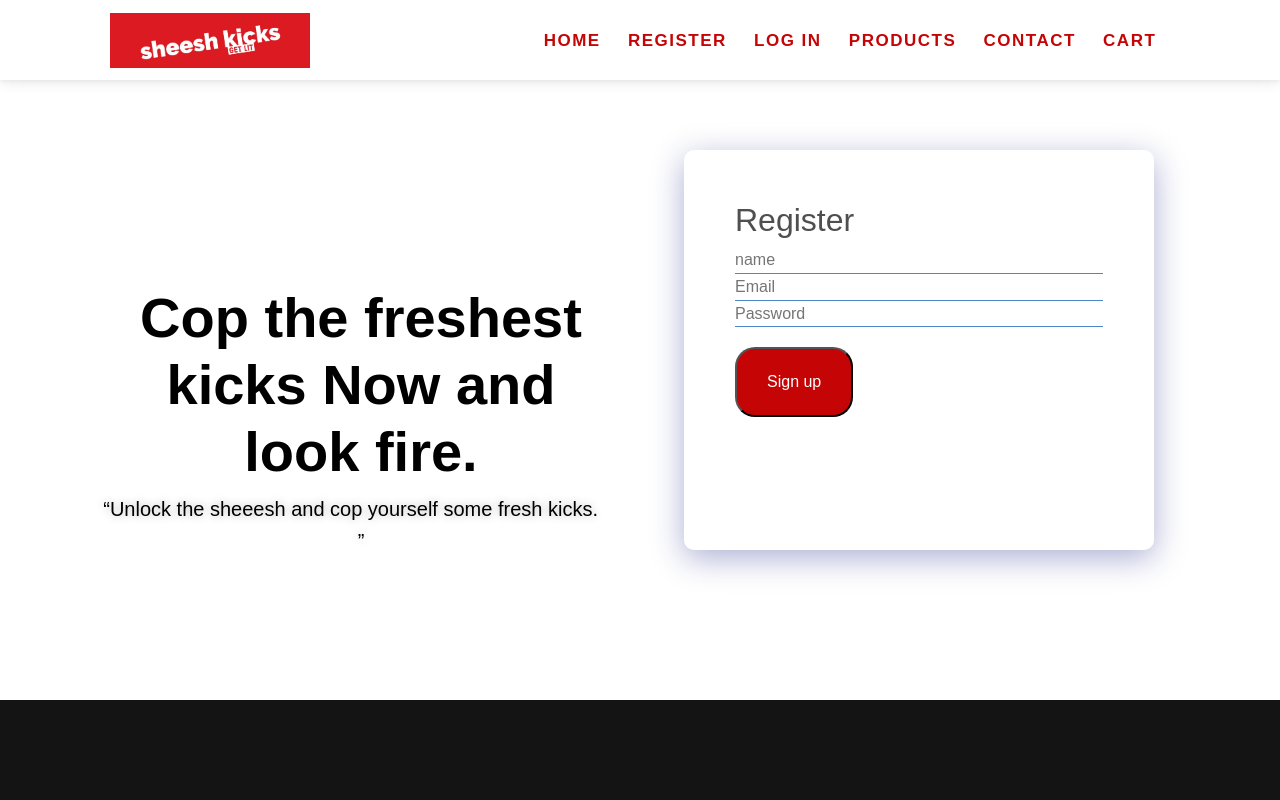
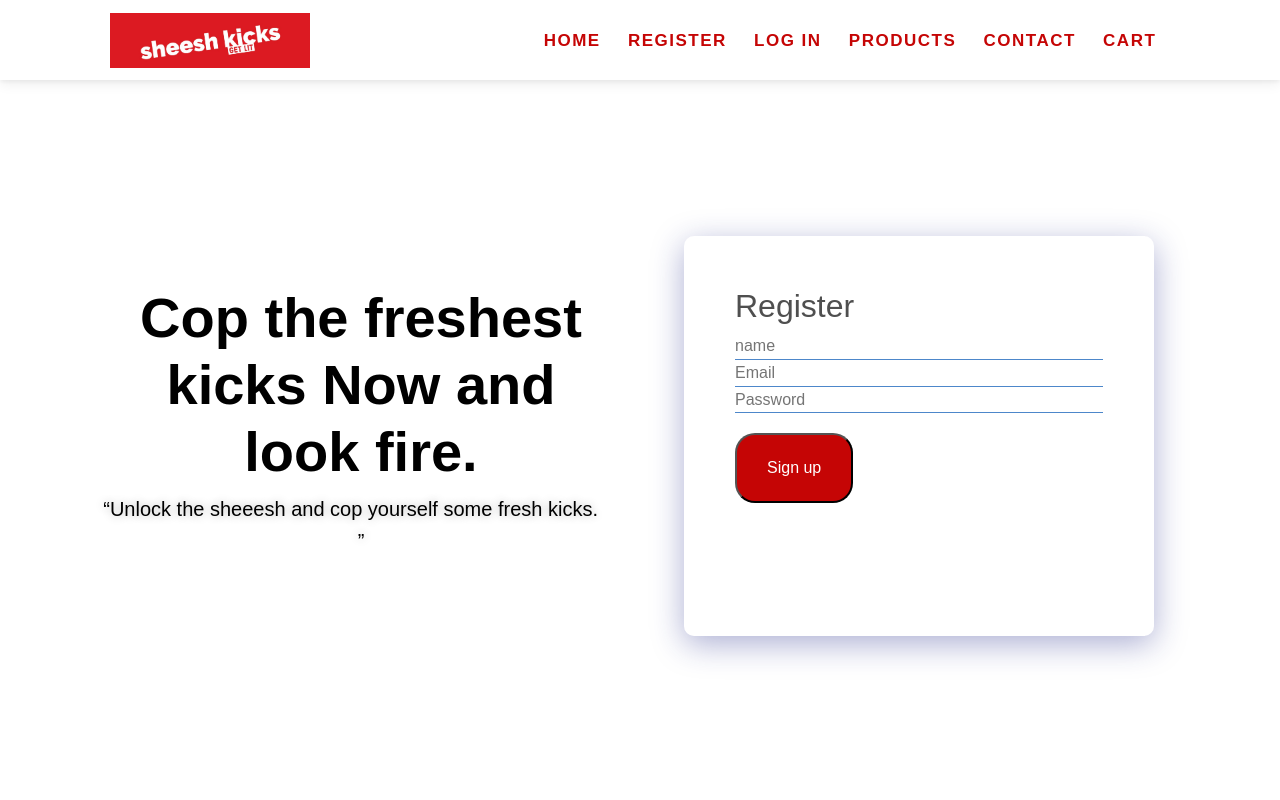
Before and after one commit to Reese1997/frontend, a Vue app: page /register in a window 1280 px wide. Shown: the top 800 px of the page. Built offline with nearby package versions, Linux system fonts and the light colour scheme.

Commit message:
ywazdgvbjmkl

```diff
--- a/src/App.vue
+++ b/src/App.vue
@@ -24,6 +24,5 @@ font-family: 'League Gothic', sans-serif;
 font-family: 'Roboto', sans-serif;
 font-family: 'Smooch Sans', sans-serif;
   text-align: center;
-  margin-top: 25%;
 }
 </style>
--- a/src/views/Register.vue
+++ b/src/views/Register.vue
@@ -128,7 +128,7 @@ form {
   /* height: 372px; */
   max-width: 470px;
   max-height: 400px;
-  margin: 110px auto;
+  margin: 196px auto;
   background: white;
   text-align: left;
   padding: 50px;
```
